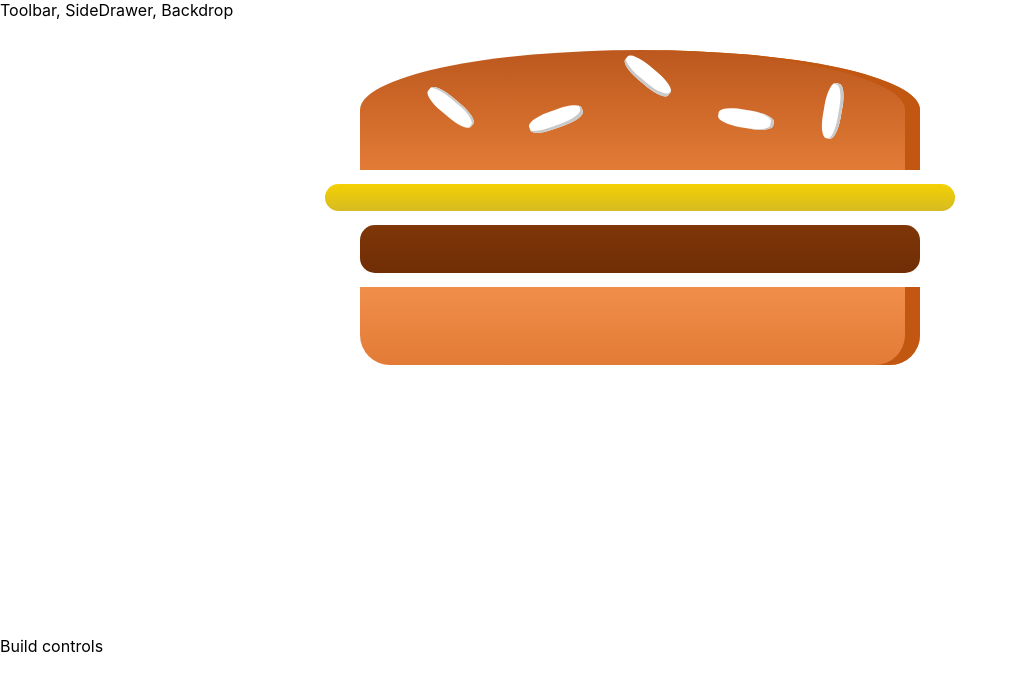
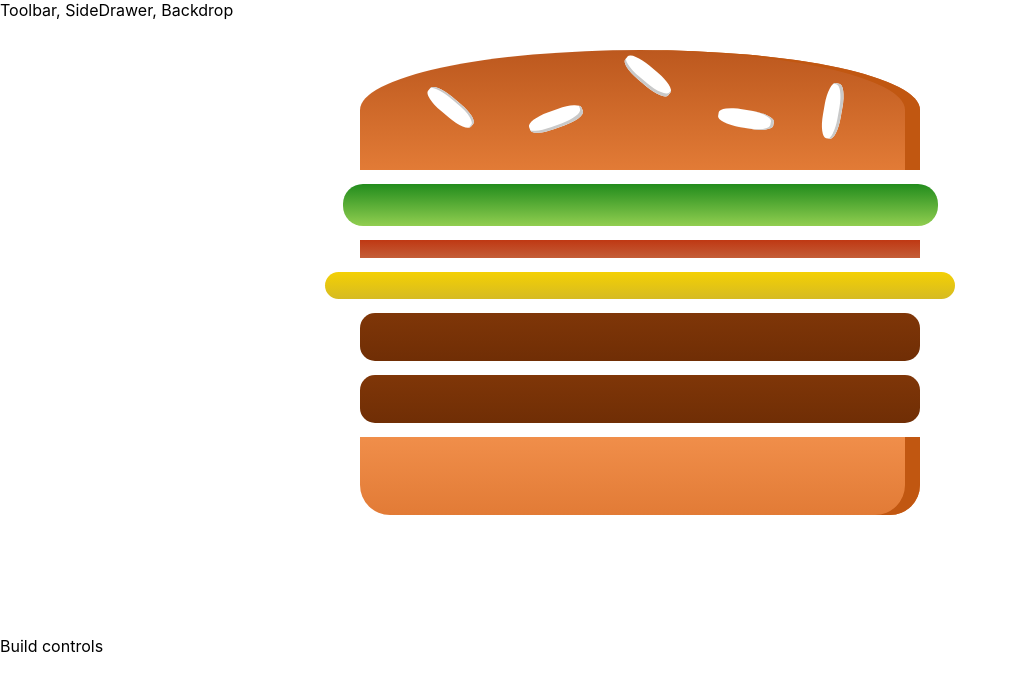
Before and after one commit to phu1612508/burger-builder, a React app: page / in a window 1280 px wide. Shown: the top 690 px of the page, without its empty margins (0-1017 px from the left). Built offline with nearby package versions, Linux system fonts and the light colour scheme.

Commit message:
Outputting Burger Ingredients Dynamically

```diff
--- a/src/Containers/BurgerBuilder/BurgerBuilder.js
+++ b/src/Containers/BurgerBuilder/BurgerBuilder.js
@@ -2,10 +2,18 @@
 import Aux from '../../Auxiliary/Auxiliary';
 import Burger from '../../Components/Burger/Burger';
 class BurgerBuilder extends Component {
+	state = {
+		ingredients: {
+			salad: 1,
+			bacon: 1,
+			cheese: 1,
+			meat: 2,
+		},
+	};
 	render() {
 		return (
 			<Aux>
-				<Burger />
+				<Burger ingredients={this.state.ingredients} />
 				<div>Build controls</div>
 			</Aux>
 		);
--- a/src/components/Burger/Burger.js
+++ b/src/components/Burger/Burger.js
@@ -2,11 +2,16 @@
 import classes from './Burger.module.css';
 import BurgerIngredient from './BurgerIngredient/BurgerIngredient';
 const burger = (props) => {
+	const transformedIngredient = Object.keys(props.ingredients).map((igKey) => {
+		return [...Array(props.ingredients[igKey])].map((_, i) => {
+			return <BurgerIngredient key={igKey + i} type={igKey} />;
+		});
+	});
 	return (
 		<div className={classes.Burger}>
+			<div>{transformedIngredient}</div>
 			<BurgerIngredient type='bread-top' />
-			<BurgerIngredient type='cheese' />
-			<BurgerIngredient type='meat' />
+			{transformedIngredient}
 			<BurgerIngredient type='bread-bottom' />
 		</div>
 	);
```
